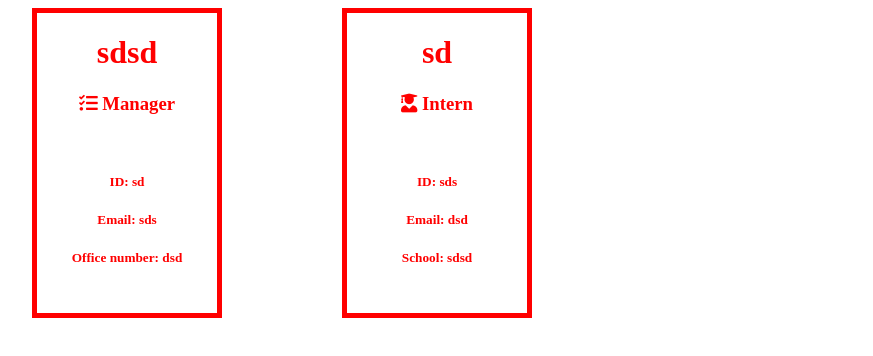
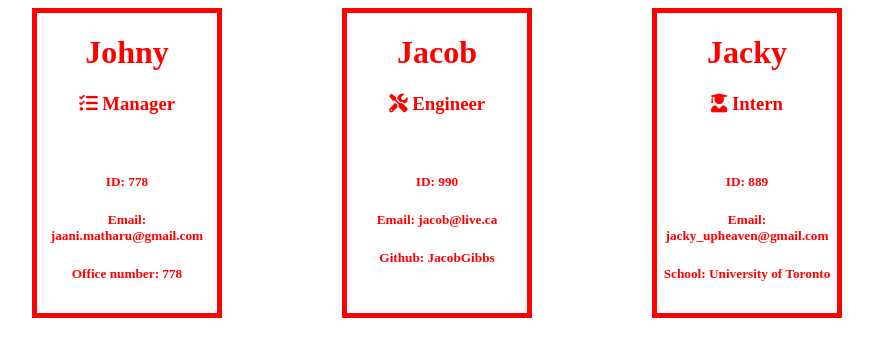
Before and after one commit to JohnnyMatharu/Team-Profile-Generator, a website: page index.html in a window 1280 px wide. Shown: the whole page, without its empty margins (36-909 px from the left). Drawn offline with Linux system fonts and the light colour scheme.

Commit message:
added sample html

```diff
--- a/index.html
+++ b/index.html
@@ -18,19 +18,26 @@
 <div class = "section">
 
         <div class = "frame">
-        <h1>sdsd</h1>
+        <h1>Johny</h1>
         <h3><i class="fas fa-tasks"></i>  Manager</h3>
         <br>
-        <h5>ID: sd</h5>
-        <h5>Email: sds</h5>
-        <h5>Office number: dsd</h5>
+        <h5>ID: 778</h5>
+        <h5>Email: jaani.matharu@gmail.com</h5>
+        <h5>Office number: 778</h5>
         </div><div class = "frame">
-    <h1>sd</h1>
+    <h1>Jacob</h1>
+    <h3><i class="fas fa-tools"></i>  Engineer</h3>
+    <br>
+    <h5>ID: 990</h5>
+    <h5>Email: jacob@live.ca</h5>
+    <h5>Github: JacobGibbs</h5>
+    </div><div class = "frame">
+    <h1>Jacky</h1>
     <h3><i class="fas fa-user-graduate"></i>  Intern</h3>
     <br>
-    <h5>ID: sds</h5>
-    <h5>Email: dsd</h5>
-    <h5>School: sdsd</h5>
+    <h5>ID: 889</h5>
+    <h5>Email: jacky_upheaven@gmail.com</h5>
+    <h5>School: University of Toronto</h5>
     </div>
 </div>
 </body>
```
Also changed, not shown: _tests_/example.test.js (+1 -1 lines).
